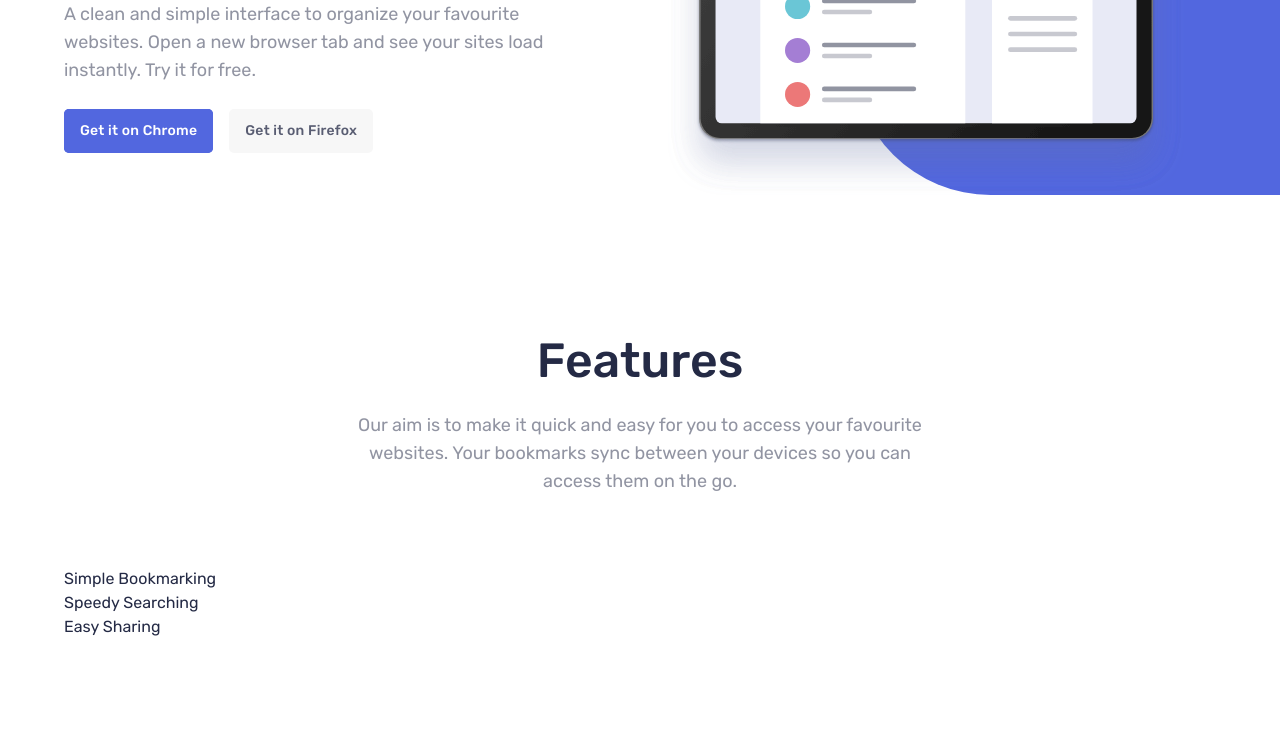
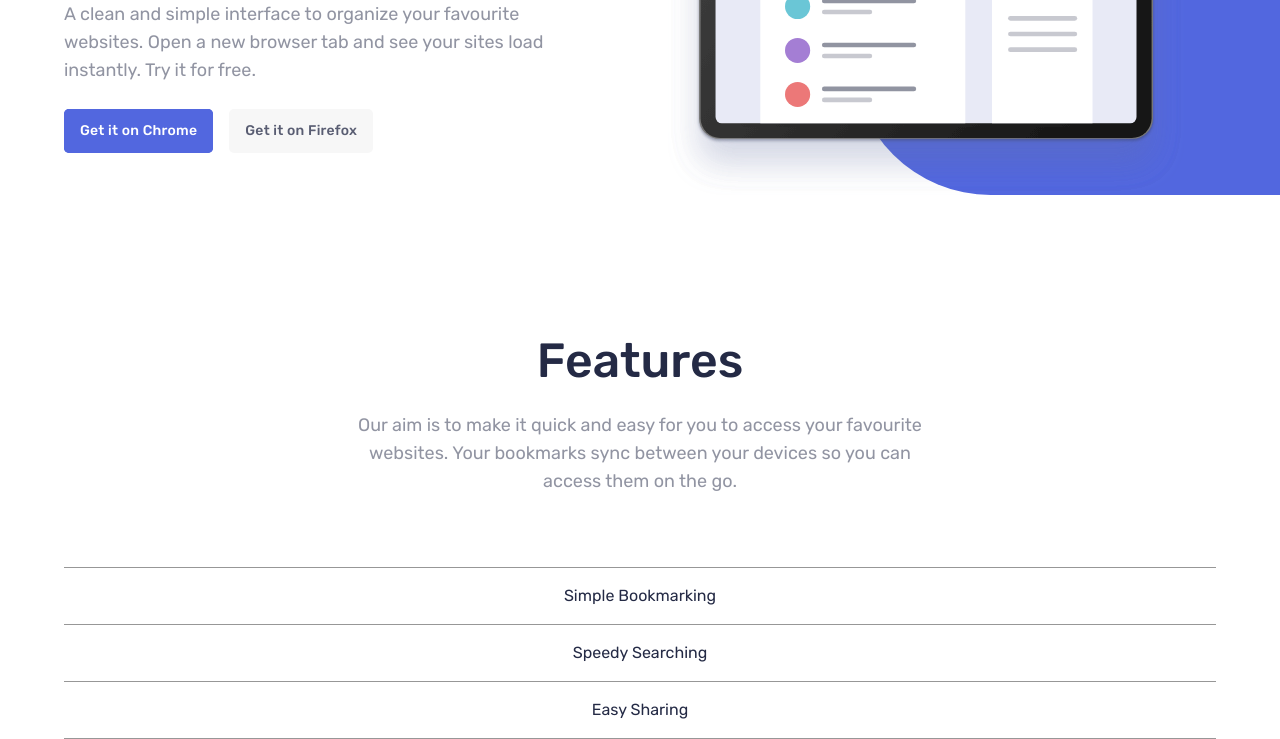
Before and after one commit to mihai3636/2026--bookmark-landing-page, a website: page index.html in a window 1280 px wide. Shown: the part 395-1134 px from the top of the page. Before the commit the page ends 1034 px from the top, so only its background shows below. Drawn offline with Linux system fonts and the light colour scheme; files whose address does not match are found by name.

Commit message:
Start styling features tabs

```diff
--- a/css/input.css
+++ b/css/input.css
@@ -13,6 +13,7 @@
 
   --color-grey-1: #f7f7f7;
   --color-grey-2: #5b6074;
+  --color-grey-3: #979797;
   --color-grey-transparent: rgb(151, 151, 151, 0.15);
 
   /* Font sizes */
@@ -127,3 +128,7 @@
 @utility tp-7 {
   @apply text-10 leading-2 tracking-1 font-medium italic;
 }
+
+@utility shadow-tab {
+  box-shadow: inset 0 -4px 0 var(--color-secondary);
+}
--- a/index.html
+++ b/index.html
@@ -196,9 +196,12 @@
         </div>
 
         <ul class="tabs" role="tablist" aria-label="Features">
-          <li role="presentation">
+          <li
+            role="presentation"
+            class="border-t border-b border-grey-3 flex justify-center"
+          >
             <button
-              class="block cursor-pointer"
+              class="block min-w-41 cursor-pointer py-2 hover:shadow-tab data-selected:shadow-tab"
               type="button"
               role="tab"
               id="tab-1"
@@ -209,9 +212,12 @@
             </button>
           </li>
 
-          <li role="presentation">
+          <li
+            role="presentation"
+            class="border-b border-grey-3 flex justify-center"
+          >
             <button
-              class="block cursor-pointer"
+              class="block min-w-41 cursor-pointer py-2 hover:shadow-tab data-selected:shadow-tab"
               type="button"
               role="tab"
               id="tab-2"
@@ -222,9 +228,12 @@
             </button>
           </li>
 
-          <li role="presentation">
+          <li
+            role="presentation"
+            class="border-b border-grey-3 flex justify-center"
+          >
             <button
-              class="block cursor-pointer"
+              class="block min-w-41 cursor-pointer py-2 hover:shadow-tab data-selected:shadow-tab"
               type="button"
               role="tab"
               id="tab-3"
```
Also changed, not shown: css/output.css.
